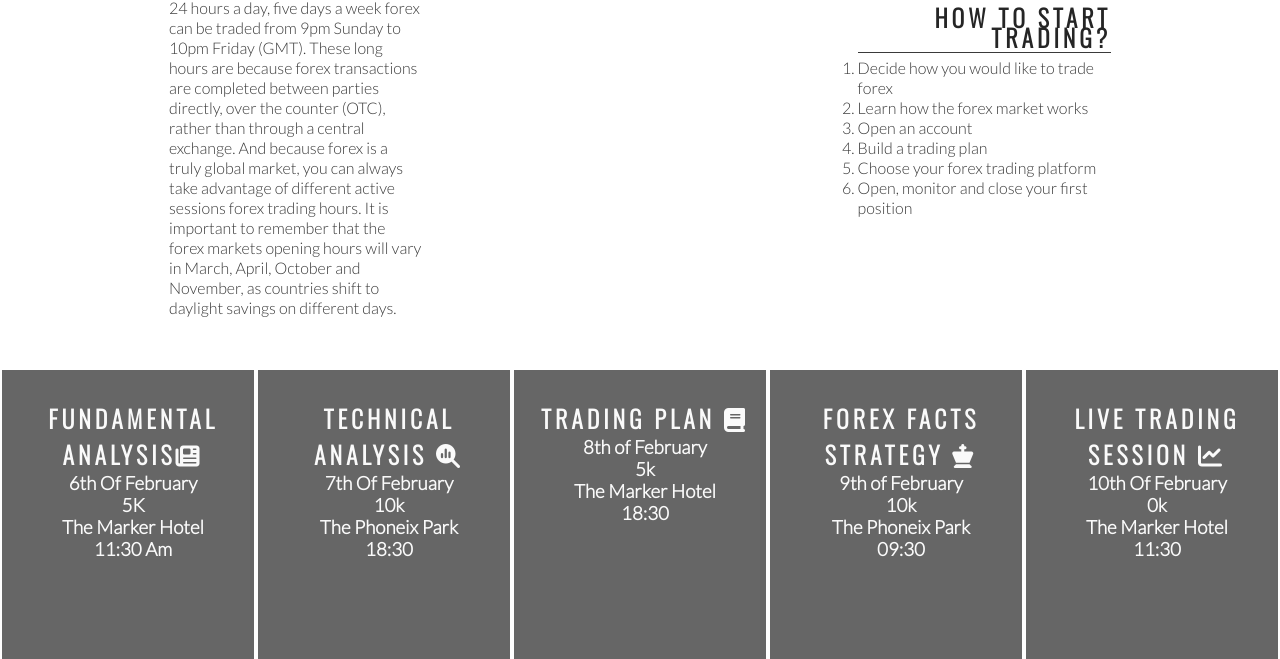
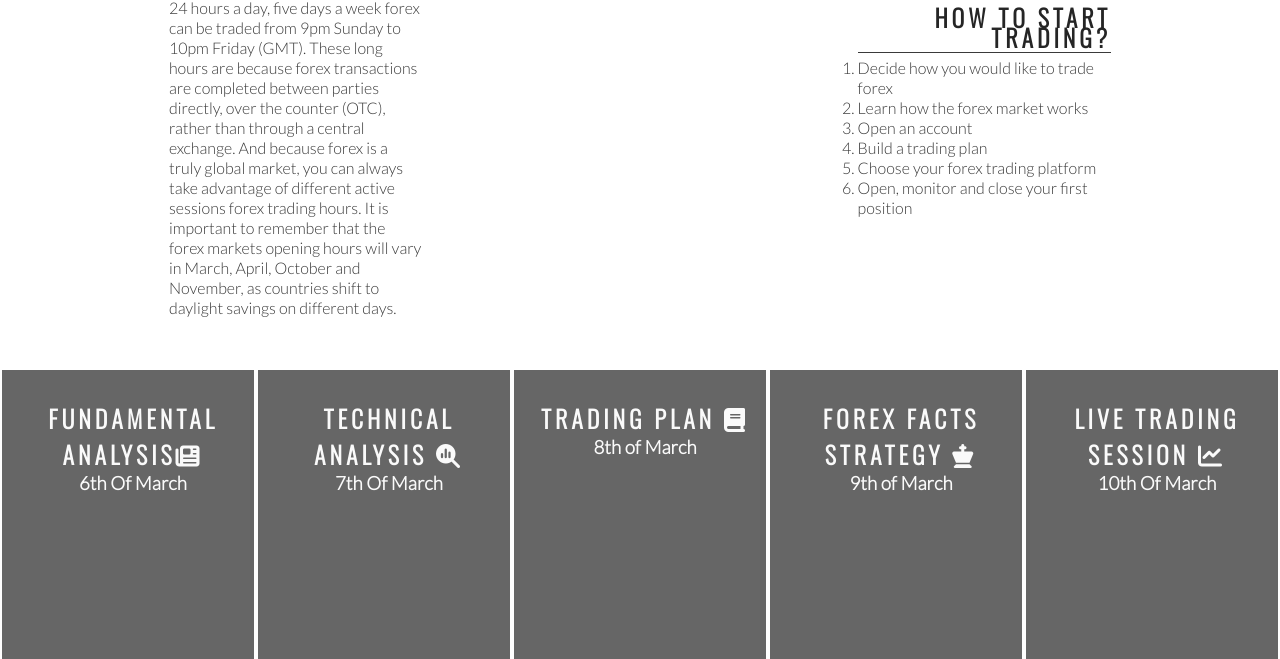
Before and after one commit to broskicode/The-Forex-Facts, a plain HTML site: page index.html in a window 1280 px wide. Shown: the part 1246-1905 px from the top of the page. Drawn offline with nearby package versions, Linux system fonts and the light colour scheme.

Commit message:
Added final touches and read.me file

```diff
--- a/index.html
+++ b/index.html
@@ -108,38 +108,23 @@
     <section id="times">
         <div>
             <h2>Fundamental Analysis<i class="fa-solid fa-newspaper"></i></h2>
-            <h3>6th Of February</h3>
-            <h3>5K</h3>
-            <h3>The Marker Hotel</h3>
-            <h3>11:30 Am</h3>
+            <h3>6th Of March</h3>
         </div>
         <div>
             <h2>Technical Analysis <i class="fa-solid fa-magnifying-glass-chart"></i></h2>
-            <h3>7th Of February</h3>
-            <h3>10k</h3>
-            <h3>The Phoneix Park</h3>
-            <h3>18:30</h3>
+            <h3>7th Of March</h3>
         </div>
         <div>
             <h2>Trading Plan <i class="fa-sharp fa-solid fa-book"></i></h2>
-            <h3>8th of February</h3>
-            <h3>5k</h3>
-            <h3>The Marker Hotel</h3>
-            <h3>18:30</h3>
+            <h3>8th of March</h3>
         </div>
         <div>
             <h2>Forex Facts Strategy <i class="fa-solid fa-chess-king"></i></h2>
-            <h3>9th of February</h3>
-            <h3>10k</h3>
-            <h3>The Phoneix Park</h3>
-            <h3>09:30</h3>
+            <h3>9th of March</h3>
         </div>
         <div>
             <h2>Live Trading Session <i class="fa-solid fa-chart-line"></i></h2>
-            <h3>10th Of February</h3>
-            <h3>0k</h3>
-            <h3>The Marker Hotel</h3>
-            <h3>11:30</h3>
+            <h3>10th Of March</h3>
         </div>
     </section>
     <footer>
```
Also changed, not shown: assets/images/Forex Facts Gallery.png (added), assets/images/Forex Facts Sign Up.png (added), assets/images/Forex facts home page.png (added), 1 other file.
